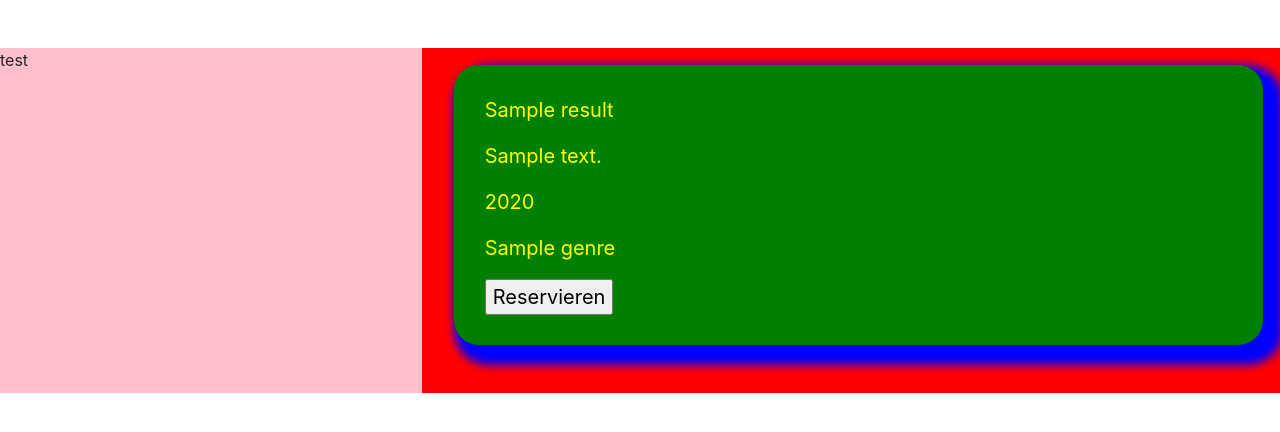
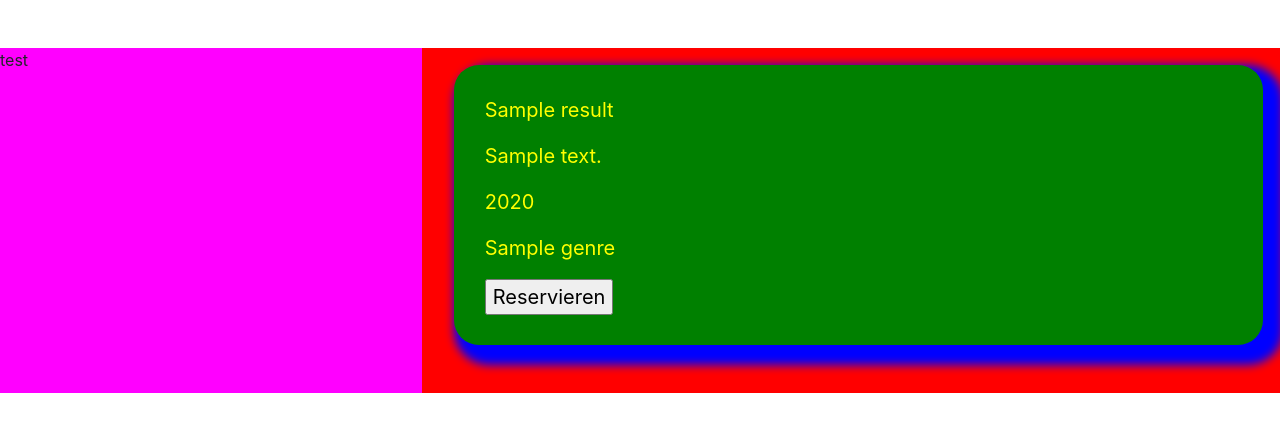
Before and after one commit to michelleisibach/hautbois, a CodeIgniter app: the page made by application/views/homeView.php in a window 1280 px wide. Shown: the top 432 px of the page. Run offline with CodeIgniter, Linux system fonts and the light colour scheme; the template is opened without the code that fills it: most values are stand-ins (such as "Sample title", 1, 10 or a date in 2020).

Commit message:
Update style.css
fuchsia color

```diff
--- a/assets/css/style.css
+++ b/assets/css/style.css
@@ -3,7 +3,7 @@ body {
 }
 
 .col-4 {
-    background-color: pink;
+    background-color: fuchsia;
 }
 
 .col-8 {
```
